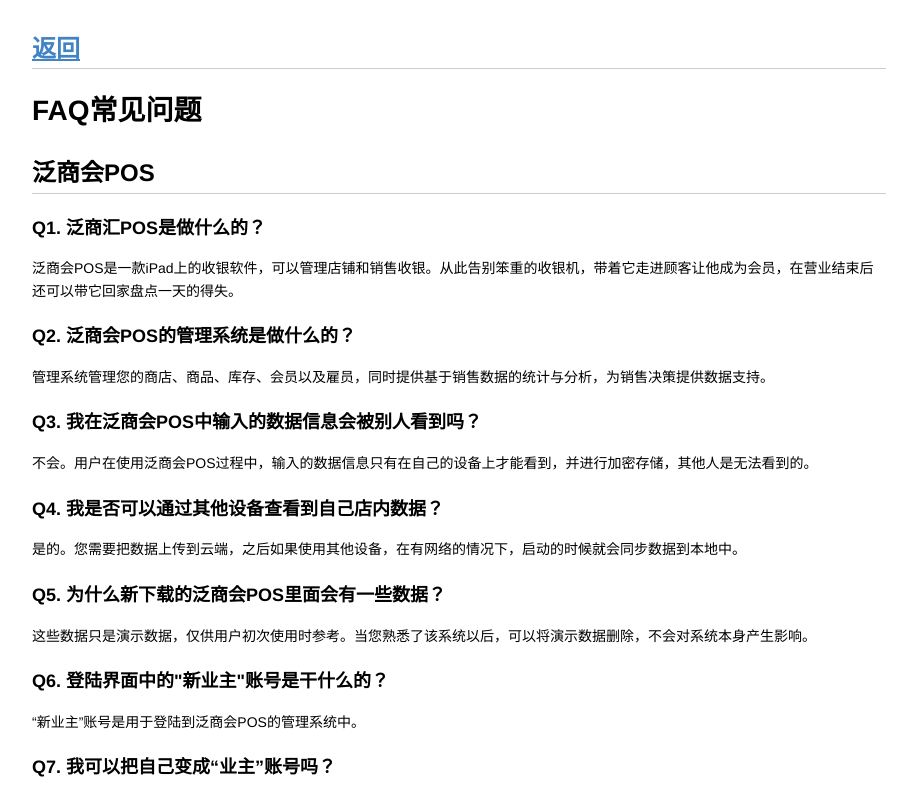
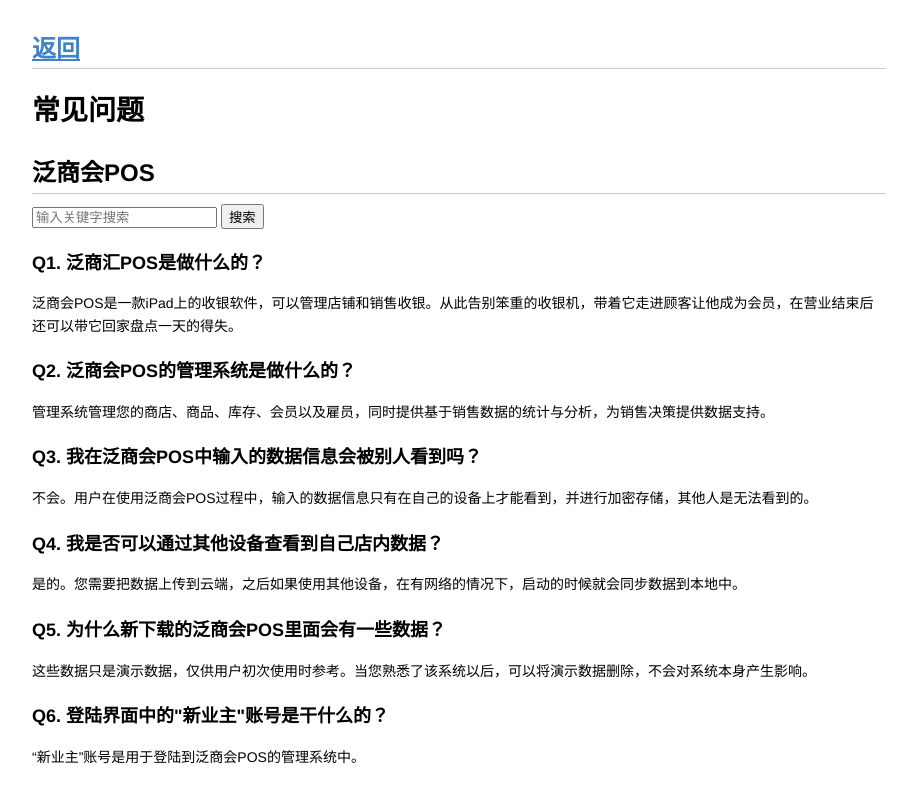
Before and after one commit to fankahui/fankahui.github.io, a plain HTML site: page faq.html in a window 1280 px wide. Shown: the top 785 px of the page, without its empty margins (181-1085 px from the left). Drawn offline with Linux system fonts and the light colour scheme.

Commit message:
fix something

```diff
--- a/faq.html
+++ b/faq.html
@@ -302,15 +302,18 @@
 	}
 }
 </style>
-<title>[返回](index.html)</title>
+<title>常见问题</title>
 
 </head>
 <body>
 <h2><a href="index.html">返回</a></h2>
 
-<h1>FAQ常见问题</h1>
+<h1>常见问题</h1>
 
 <h2>泛商会POS</h2>
+
+<input type="text" placeholder="输入关键字搜索" id="faq-search-key">
+<button onclick="var faqSearchKey = document.querySelector('#faq-search-key').value; document.querySelector('#faq-search-key').value = ''; window.find(faqSearchKey, false, false, true);">搜索</button>
 
 <h3>Q1. 泛商汇POS是做什么的？</h3>
 
```
Also changed, not shown: 1 other file.
